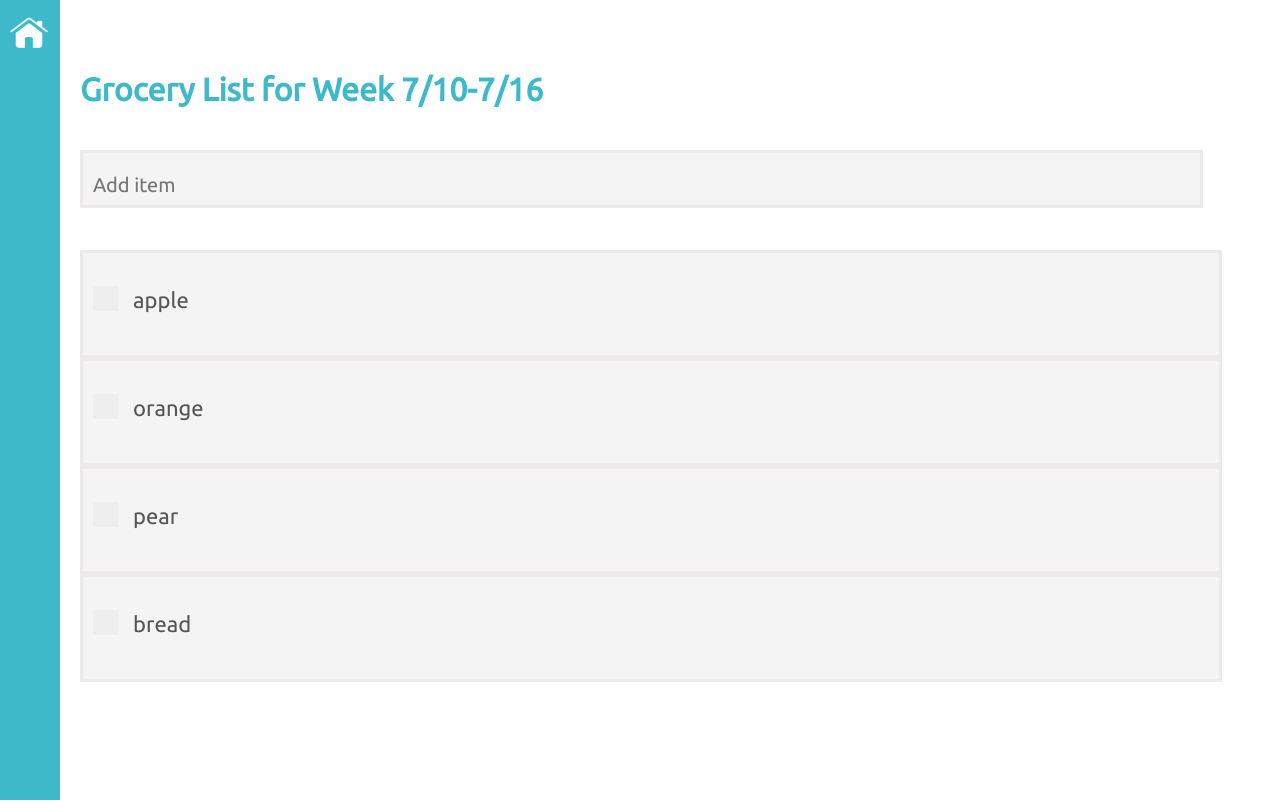
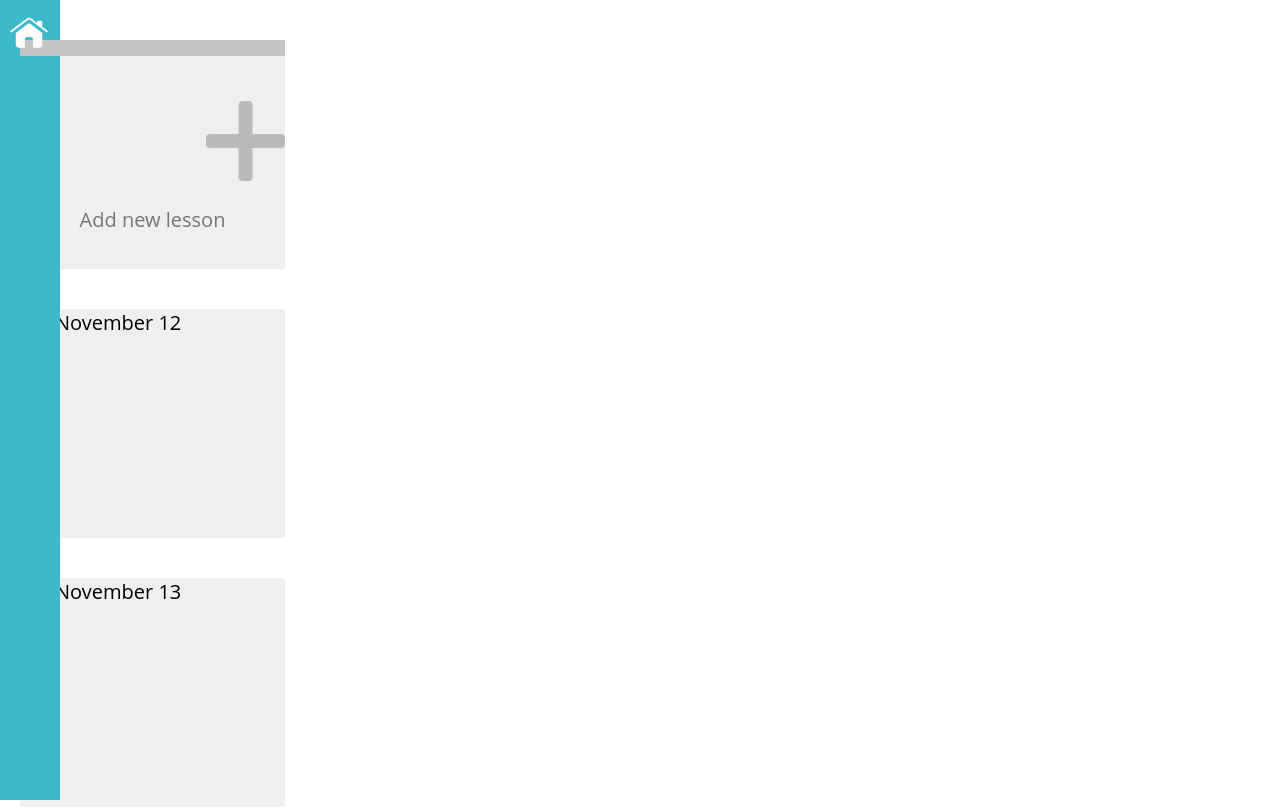
Before and after one commit to isabelleyzhou/grocery-list, a React (Create React App) app: page / in a window 1280 px wide. Shown: the top 808 px of the page. Built offline with nearby package versions, Linux system fonts and the light colour scheme.

Commit message:
created general framework for Dashboard

```diff
--- a/package.json
+++ b/package.json
@@ -5,6 +5,7 @@
   "dependencies": {
     "react": "^16.6.3",
     "react-dom": "^16.6.3",
+    "react-router-dom": "^4.3.1",
     "react-scripts": "2.1.1"
   },
   "scripts": {
--- a/src/App.js
+++ b/src/App.js
@@ -1,14 +1,28 @@
 import React, { Component } from 'react';
+import { BrowserRouter as Router, Switch, Route } from 'react-router-dom';
+import { NavLink } from 'react-router-dom';
 import home from './home.png';
 import './App.css';
+import Dashboard from './components/Dashboard/Dashboard';
 import List from './components/List/List';
 
 class App extends Component {
   render() {
     return (
       <div className="App">
-        <img src={home} className="logo" alt="Home Logo" height="42" width="42"></img>
-        <List />
+        <Router>
+          <Switch>
+           <NavLink to="/">
+             <img src={home} className="logo" alt="Home Logo" height="42" width="42"></img>
+          </NavLink>
+          </Switch>
+        </Router>
+        <Router>
+          <Switch>
+            <Route exact path="/list" component={List} />
+            <Route exact path="/" component={Dashboard} />
+          </Switch>
+        </Router>
       </div>
     );
   }
--- /dev/null
+++ b/src/components/Dashboard/AddDate/AddDate.css
@@ -0,0 +1,27 @@
+.add-new {
+    text-align: center;
+    font-size: 20px;
+    color: #767676;
+  }
+
+  .grey-top {
+    position: relative;
+    left: 0;
+    padding: 0;
+    width: 265px;
+    height: 16px;
+    background-color: #c4c4c4;
+  }
+
+  .plus-img {
+    position: relative;
+    padding-top: 17%;
+    padding-bottom: 0;
+    left: 35%;
+    width: 30%;
+    height: auto;
+  }
+
+  .date-box {
+    cursor: pointer;
+  }
--- /dev/null
+++ b/src/components/Dashboard/AddDate/AddDate.jsx
@@ -0,0 +1,20 @@
+import React, { Component } from 'react';
+import PropTypes from 'prop-types';
+import './AddDate.css';
+import plus from './plsImage.png';
+
+class AddDate extends Component {
+  render() {
+    return (
+      <div
+        className="date-box"
+      >
+        <div className="grey-top" />
+        <img src={plus} className="plus-img" alt="plus" />
+        <p className="add-new">Add new lesson</p>
+      </div>
+    );
+  }
+}
+
+export default AddDate;
--- /dev/null
+++ b/src/components/Dashboard/Dashboard.jsx
@@ -0,0 +1,41 @@
+import React, { Component } from 'react';
+import Date from './Date/Date';
+import AddDate from './AddDate/AddDate';
+import './Dashboard.css';
+
+const dateList= ['November 12', 'November 13', 'November 14'];
+
+function displayDates(dateList) {
+  const boxArray = [];
+  for (let i = 0; i < dateList.length; i += 1) {
+    boxArray.push(
+      <Date
+        title={dateList[i]}
+      />
+    );
+  }
+  return boxArray;
+}
+
+class Dashboard extends Component {
+  constructor() {
+    super();
+    this.state = {
+      dateList: dateList
+    };
+  }
+  render() {
+    const { dateList } = this.state;
+    return (
+      <div className="dashboard-container">
+        <div className="boxes-container">
+          <AddDate
+          />
+          {displayDates(dateList)}
+        </div>
+      </div>
+    );
+  }
+}
+
+export default Dashboard;
--- /dev/null
+++ b/src/components/Dashboard/Date/Date.css
@@ -0,0 +1,36 @@
+.date-box {
+    width: 265px;
+    height: 229px;
+    padding: 0;
+    font-size: 18px;
+    background-color: #efefef;
+    border-radius: 2px;
+    border: none;
+    font-family: 'Open Sans', sans-serif;
+    margin: 20px;
+    margin-top: 40px;
+    margin-bottom: 10px;
+    display: block;
+    text-decoration: none;
+    color: black;
+  }
+
+  .title-p {
+    padding: 0 35px;
+    text-align: left;
+    font-size: 20px;
+    margin-top: 27px;
+  }
+
+  .top-bar {
+    position: relative;
+    left: 0;
+    padding: 0;
+    width: 265px;
+    height: 16px;
+    background-color: #fed766;
+  }
+
+  .aqua {
+    background-color: #019fb7;
+  }
--- /dev/null
+++ b/src/components/Dashboard/Date/Date.jsx
@@ -0,0 +1,23 @@
+import React, { Component } from 'react';
+import './Date.css';
+import PropTypes from 'prop-types';
+import { NavLink } from 'react-router-dom';
+
+class Date extends Component {
+  static propTypes = {
+    color: PropTypes.string.isRequired,
+    title: PropTypes.string.isRequired,
+  };
+
+  render() {
+    const { title} = this.props;
+    return (
+      <NavLink className="date-box" to="/list">
+        <div className= 'aqua'/>
+        <p className="title-p">{title}</p>
+      </NavLink>
+    );
+  }
+}
+
+export default Date;
```
Also changed, not shown: src/components/Dashboard/AddDate/plsImage.png (added), src/components/Dashboard/Dashboard.css (added), 1 other file (tests, documents, lock files or other folders).
